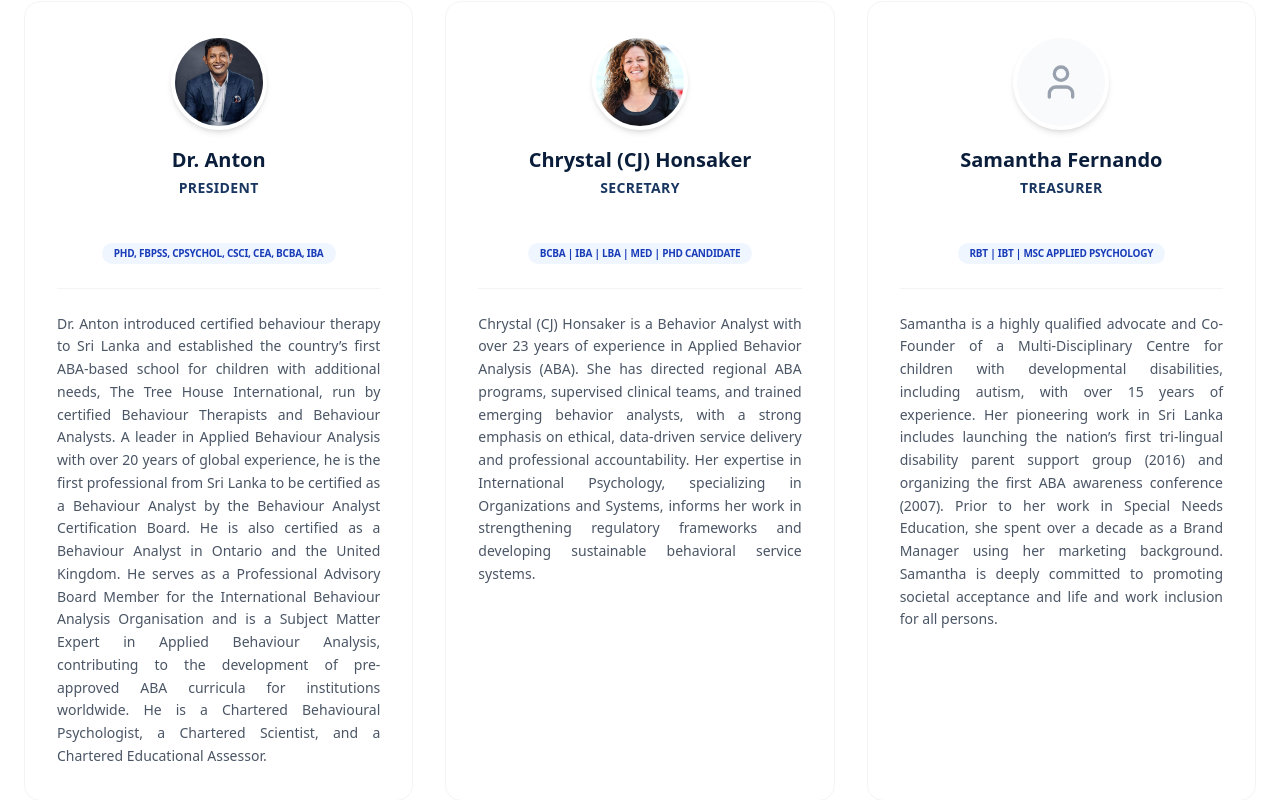
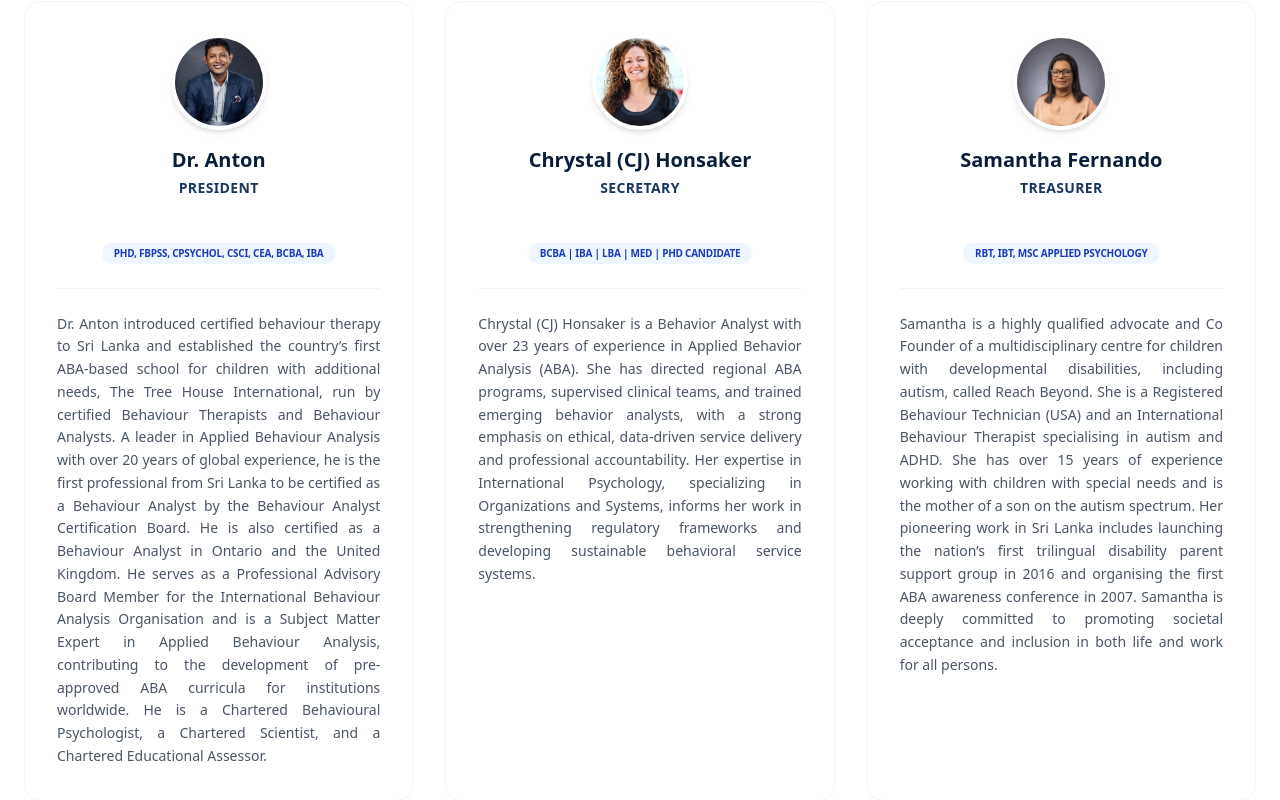
Before and after one commit to Semantix-Labs/BTRB-V1, a Next.js app: page /about in a window 1280 px wide. Shown: the part 4230-5030 px from the top of the page. Built offline with nearby package versions, Linux system fonts and the light colour scheme.

Commit message:
samantha profile update

```diff
--- a/components/about/BoardSection.tsx
+++ b/components/about/BoardSection.tsx
@@ -23,9 +23,9 @@ const members = [
         id: "3",
         name: "Samantha Fernando",
         role: "Treasurer",
-        credentials: "RBT | IBT | MSc Applied Psychology",
-        bio: "Samantha is a highly qualified advocate and Co-Founder of a Multi-Disciplinary Centre for children with developmental disabilities, including autism, with over 15 years of experience. Her pioneering work in Sri Lanka includes launching the nation’s first tri-lingual disability parent support group (2016) and organizing the first ABA awareness conference (2007). Prior to her work in Special Needs Education, she spent over a decade as a Brand Manager using her marketing background. Samantha is deeply committed to promoting societal acceptance and life and work inclusion for all persons.",
-        image: null
+        credentials: "RBT, IBT, MSC APPLIED PSYCHOLOGY",
+        bio: "Samantha is a highly qualified advocate and Co Founder of a multidisciplinary centre for children with developmental disabilities, including autism, called Reach Beyond. She is a Registered Behaviour Technician (USA) and an International Behaviour Therapist specialising in autism and ADHD. She has over 15 years of experience working with children with special needs and is the mother of a son on the autism spectrum. Her pioneering work in Sri Lanka includes launching the nation’s first trilingual disability parent support group in 2016 and organising the first ABA awareness conference in 2007. Samantha is deeply committed to promoting societal acceptance and inclusion in both life and work for all persons.",
+        image: "/Samantha Profile Photo.jpeg"
     }
 ];
 
```
Also changed, not shown: _docs/imgs/Samantha Profile Photo.jpeg (added), public/Samantha Profile Photo.jpeg (added).
